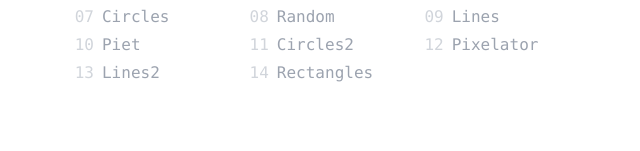
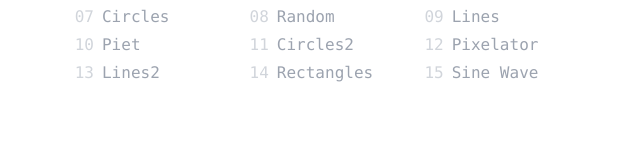
Before and after one commit to YoavDn/100days, a React (Vite) app: page / in a window 1280 px wide. Shown: the part 424-575 px from the top of the page, without its empty margins (311-951 px from the left). Built offline with nearby package versions, Linux system fonts and the light colour scheme.

Commit message:
added to the index

```diff
--- a/src/pages/index.tsx
+++ b/src/pages/index.tsx
@@ -16,6 +16,7 @@ const links = [
   { url: '/pixelator', title: 'Pixelator', number: '12' },
   { url: '/lines2', title: 'Lines2', number: '13' },
   { url: '/rectangles', title: 'Rectangles', number: '14' },
+  { url: '/sineWave', title: 'Sine Wave', number: '15' },
 ]
 
 function App() {
--- a/src/pages/sineWave.tsx
+++ b/src/pages/sineWave.tsx
@@ -1,13 +1,11 @@
 import { useEffect, useRef } from 'react'
 import { ChevronLeftIcon } from '@heroicons/react/24/solid'
 import { Link } from 'react-router-dom'
-import { grain, initCanvas, randomPalette, shuffle } from '../utils'
+import { initCanvas } from '../utils'
 
 // const { random, floor } = Math
 
 function init(ctx: CanvasRenderingContext2D) {
-  const colors = randomPalette()
-  console.log(colors)
   const size = 400
   let frames = 0
   const amplitude = 100
```
